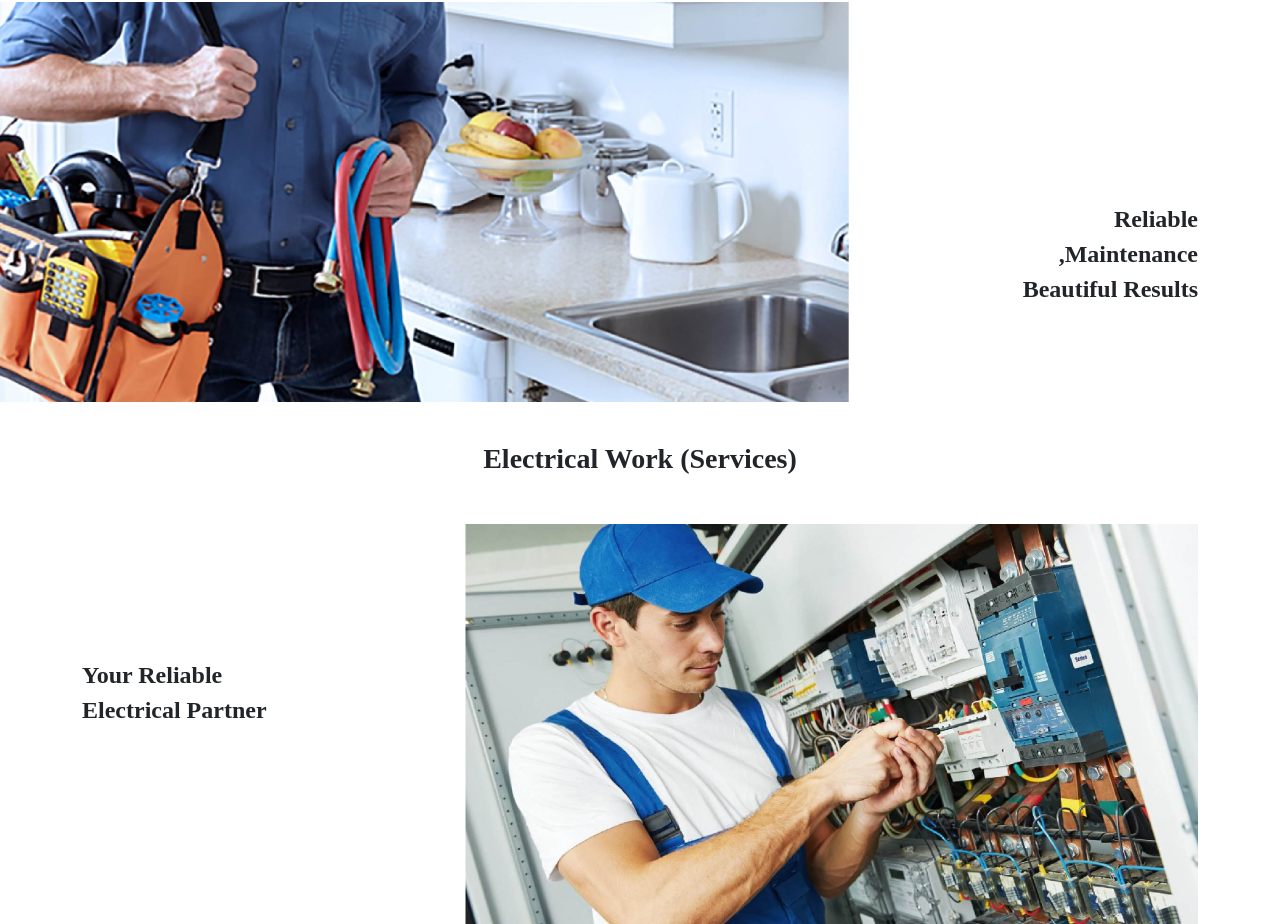
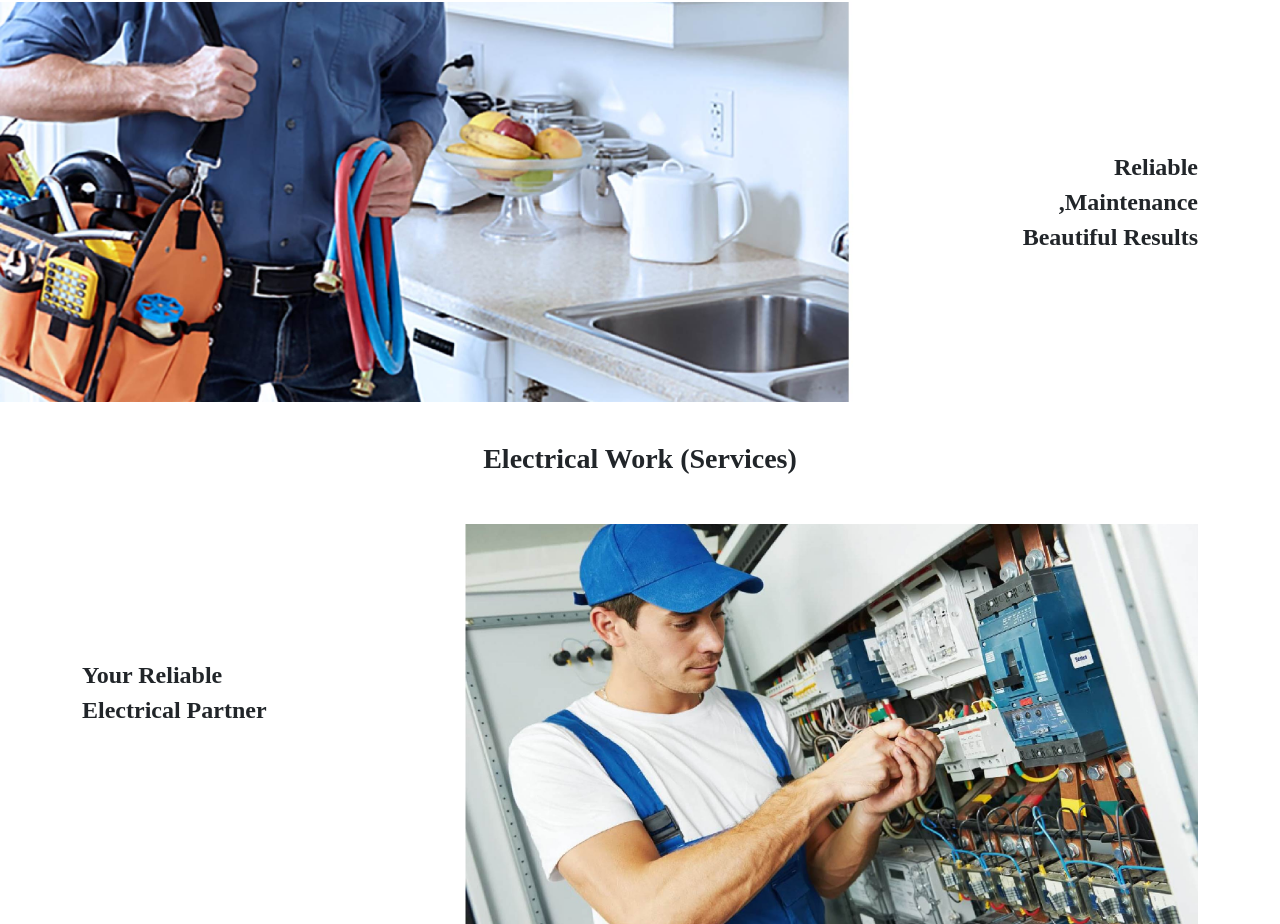
Before and after one commit to Abdallahelmesery213/Serving-You-Service, a plain HTML site: page index.html in a window 1280 px wide. Shown: the part 2832-3756 px from the top of the page. Drawn offline with nearby package versions, Linux system fonts and the light colour scheme; a web font is replaced by a local one.

Commit message:
upd style

```diff
--- a/css/style.css
+++ b/css/style.css
@@ -271,11 +271,7 @@ header .nav3 ul li:not(:last-child)::after {
     background-position: right;
     direction: rtl;
 }
-.cover.cover2 h5,
-.cover.cover4 h5 {
-    bottom: 50%;
-    /* right: 15%; */
-}
+
 .cover.cover3 h5 {
     bottom: 15%;
 }
```
